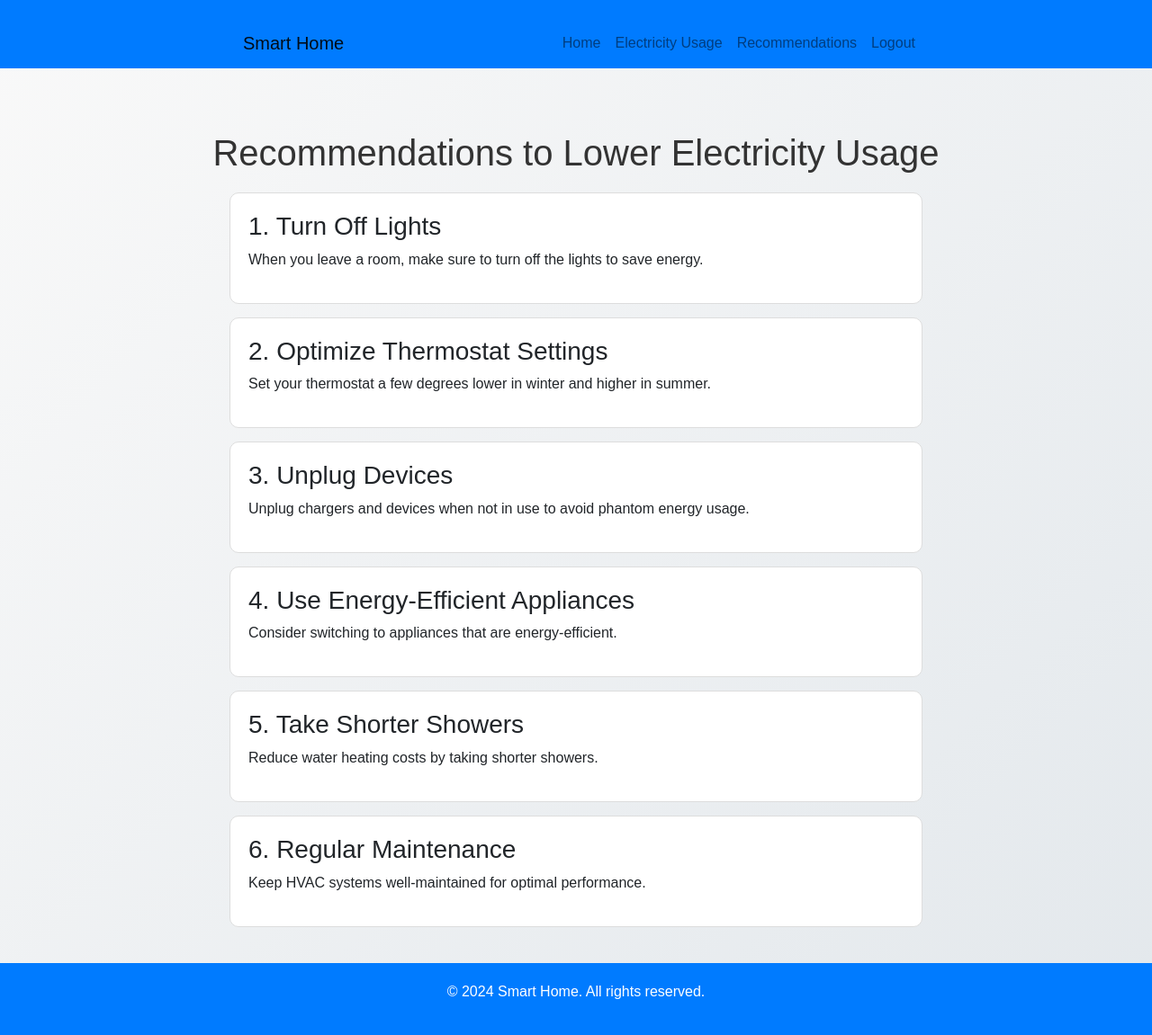
After one commit to urbanxtreme/PAVI, a Flask app: page /recommendations in a window 1280 px wide. The commit adds this page. Shown: the whole page at 90% size. Run offline with Flask 3, Linux system fonts and the light colour scheme; the visitor is signed in with stand-in values (Sample User, id 1); data that the repository does not hold is empty; some libraries are stand-ins or nearby versions.

Commit message:
new files added and updates

```diff
--- a/app.py
+++ b/app.py
@@ -19,9 +19,11 @@ login_manager = LoginManager()
 login_manager.init_app(app)
 login_manager.login_view = 'login'
 
+
 class User(UserMixin):
     def __init__(self, id):
         self.id = id
+
 
 @login_manager.user_loader
 def load_user(user_id):
@@ -33,9 +35,11 @@ def load_user(user_id):
         return User(user[0])
     return None
 
+
 @app.route('/favicon.ico')
 def favicon():
     return send_from_directory(app.static_folder, 'favicon.ico', mimetype='image/vnd.microsoft.icon')
+
 
 # Registration route
 @app.route('/register', methods=['GET', 'POST'])
@@ -51,7 +55,7 @@ def register():
         try:
             cur = mysql.connection.cursor()
             cur.execute("INSERT INTO users (username, password, email) VALUES (%s, %s, %s)",
-                       (username, hashed_password, email))
+                        (username, hashed_password, email))
             mysql.connection.commit()
             flash('Registration successful! You can now log in.', 'success')
             return redirect(url_for('login'))
@@ -64,6 +68,7 @@ def register():
         finally:
             cur.close()
     return render_template('register.html')
+
 
 # Login route
 @app.route('/login', methods=['GET', 'POST'])
@@ -82,6 +87,7 @@ def login():
             flash('Invalid username or password')
     return render_template('login.html')
 
+
 # Logout route
 @app.route('/logout')
 @login_required
@@ -89,11 +95,13 @@ def logout():
     logout_user()
     return redirect(url_for('login'))
 
+
 # Home route
 @app.route('/')
 @login_required
 def home():
     return render_template('index.html')
+
 
 # Get devices route
 @app.route('/devices', methods=['GET'])
@@ -104,6 +112,7 @@ def get_devices():
     devices = cur.fetchall()
     cur.close()
     return jsonify(devices)
+
 
 # Control device route
 @app.route('/devices/<device_name>/<action>', methods=['POST'])
@@ -118,22 +127,29 @@ def control_device(device_name, action):
     cur.close()
     return jsonify({device_name: action})
 
-# Energy route
-@app.route('/energy', methods=['GET'])
+
+# Recommendations for reducing electricity usage
+@app.route('/recommendations')
 @login_required
-def get_energy():
+def recommendations():
     cur = mysql.connection.cursor()
     cur.execute("SELECT device_name, energy_consumption, status FROM devices")
     devices = cur.fetchall()
     cur.close()
-    energy_data = []
+
+    # Create recommendations based on energy consumption
+    recommendations = []
     for device in devices:
-        energy_data.append({
-            'device_name': device[0],
-            'energy_consumption': device[1],
-            'status': 'On' if device[2] else 'Off'
-        })
-    return render_template('energy.html', energy_data=energy_data)
+        device_name, energy_consumption, status = device
+        if energy_consumption > 50:  # Threshold for high energy usage
+            recommendations.append({
+                'device_name': device_name,
+                'tip': f"Consider turning off the {device_name} when not in use! You could save up to 10% on your electricity bill.",
+                'fun_fact': "Did you know? Using energy-efficient devices can save you money in the long run!"
+            })
+
+    return render_template('recommendations.html', recommendations=recommendations)
+
 
 # Electricity usage route
 @app.route('/electricity_usage')
@@ -152,6 +168,7 @@ def electricity_usage():
         })
     return render_template('electricity_usage.html', electricity_data=electricity_data)
 
+
 # Water usage route
 @app.route('/water_usage')
 @login_required
@@ -161,6 +178,7 @@ def water_usage():
         {'device_name': 'Washing Machine', 'water_consumption': 50}
     ]
     return render_template('water_usage.html', water_data=water_data)
+
 
 # Emergency shutdown route
 @app.route('/emergency_shutdown', methods=['POST'])
@@ -173,10 +191,12 @@ def emergency_shutdown():
     flash("Emergency shutdown executed successfully!", 'success')
     return redirect(url_for('home'))
 
+
 # Error handler for 404
 @app.errorhandler(404)
 def page_not_found(e):
     return render_template('404.html'), 404
 
+
 if __name__ == '__main__':
     app.run(debug=True)
--- /dev/null
+++ b/templates/recommendations.html
@@ -0,0 +1,105 @@
+<!DOCTYPE html>
+<html lang="en">
+<head>
+    <meta charset="UTF-8">
+    <meta name="viewport" content="width=device-width, initial-scale=1.0">
+    <title>Recommendations</title>
+
+    <!-- FontAwesome for icons -->
+    <link rel="stylesheet" href="https://cdnjs.cloudflare.com/ajax/libs/font-awesome/6.0.0-beta3/css/all.min.css">
+
+    <!-- Bootstrap for styling -->
+    <link rel="stylesheet" href="https://stackpath.bootstrapcdn.com/bootstrap/4.5.2/css/bootstrap.min.css">
+
+    <style>
+        body {
+            font-family: 'Arial', sans-serif;
+            background: linear-gradient(135deg, #f9f9f9, #e3e8ec);
+        }
+        nav {
+            background-color: #007bff;
+        }
+        nav a {
+            color: white;
+            padding: 15px;
+            text-decoration: none;
+        }
+        h1 {
+            color: #333;
+            text-align: center;
+            margin-top: 70px;
+        }
+        .container {
+            margin-top: 20px;
+            max-width: 800px;
+        }
+        .recommendation {
+            background-color: #fff;
+            border: 1px solid #ddd;
+            border-radius: 10px;
+            padding: 20px;
+            margin: 15px 0;
+        }
+        .footer {
+            text-align: center;
+            margin-top: 40px;
+            padding: 20px 0;
+            background-color: #007bff;
+            color: white;
+        }
+    </style>
+</head>
+
+<body>
+
+    <!-- Navigation Bar -->
+    <nav class="navbar navbar-expand-lg navbar-light">
+        <div class="container">
+            <a class="navbar-brand" href="/">Smart Home</a>
+            <div class="collapse navbar-collapse">
+                <ul class="navbar-nav ml-auto">
+                    <li class="nav-item"><a class="nav-link" href="/">Home</a></li>
+                    <li class="nav-item"><a class="nav-link" href="/electricity_usage">Electricity Usage</a></li>
+                    <li class="nav-item"><a class="nav-link" href="/recommendations">Recommendations</a></li>
+                    <li class="nav-item"><a class="nav-link" href="/logout">Logout</a></li>
+                </ul>
+            </div>
+        </div>
+    </nav>
+
+    <!-- Page Content -->
+    <h1>Recommendations to Lower Electricity Usage</h1>
+
+    <div class="container">
+        <div class="recommendation">
+            <h3>1. Turn Off Lights</h3>
+            <p>When you leave a room, make sure to turn off the lights to save energy.</p>
+        </div>
+        <div class="recommendation">
+            <h3>2. Optimize Thermostat Settings</h3>
+            <p>Set your thermostat a few degrees lower in winter and higher in summer.</p>
+        </div>
+        <div class="recommendation">
+            <h3>3. Unplug Devices</h3>
+            <p>Unplug chargers and devices when not in use to avoid phantom energy usage.</p>
+        </div>
+        <div class="recommendation">
+            <h3>4. Use Energy-Efficient Appliances</h3>
+            <p>Consider switching to appliances that are energy-efficient.</p>
+        </div>
+        <div class="recommendation">
+            <h3>5. Take Shorter Showers</h3>
+            <p>Reduce water heating costs by taking shorter showers.</p>
+        </div>
+        <div class="recommendation">
+            <h3>6. Regular Maintenance</h3>
+            <p>Keep HVAC systems well-maintained for optimal performance.</p>
+        </div>
+    </div>
+
+    <div class="footer">
+        <p>&copy; 2024 Smart Home. All rights reserved.</p>
+    </div>
+
+</body>
+</html>
```
Also changed, not shown: templates/electricity_usage.html (+76 -2 lines).
